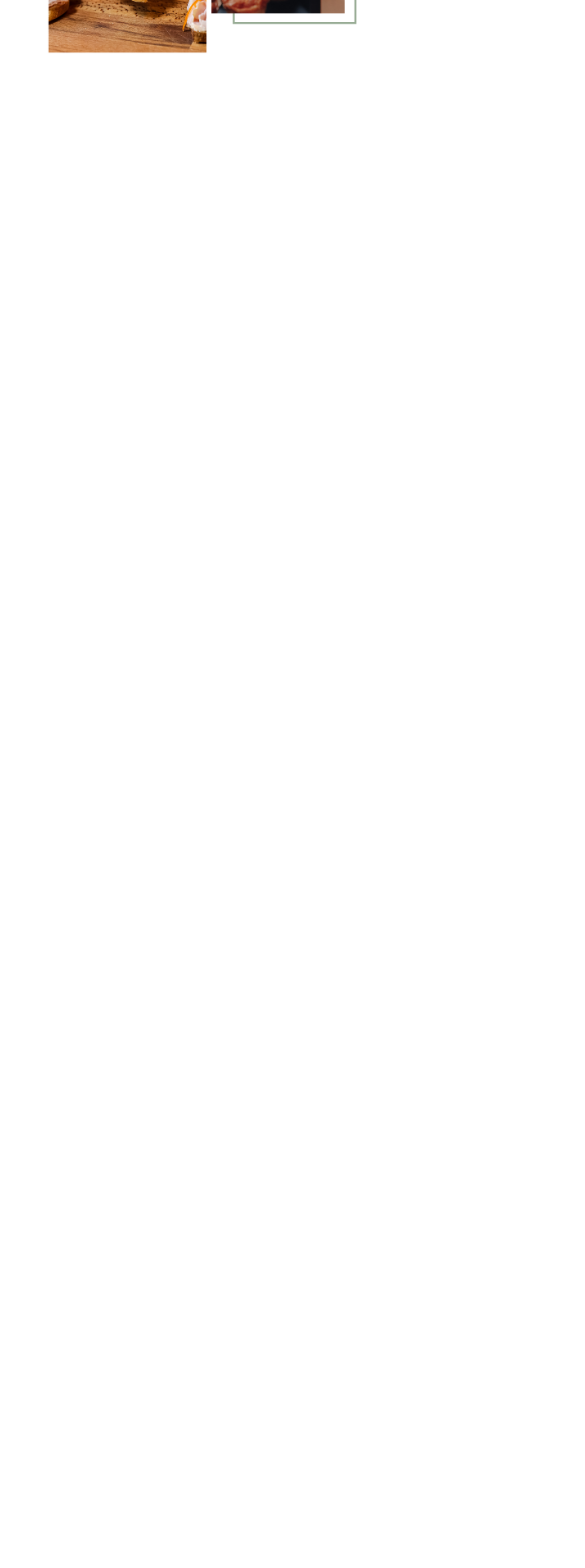
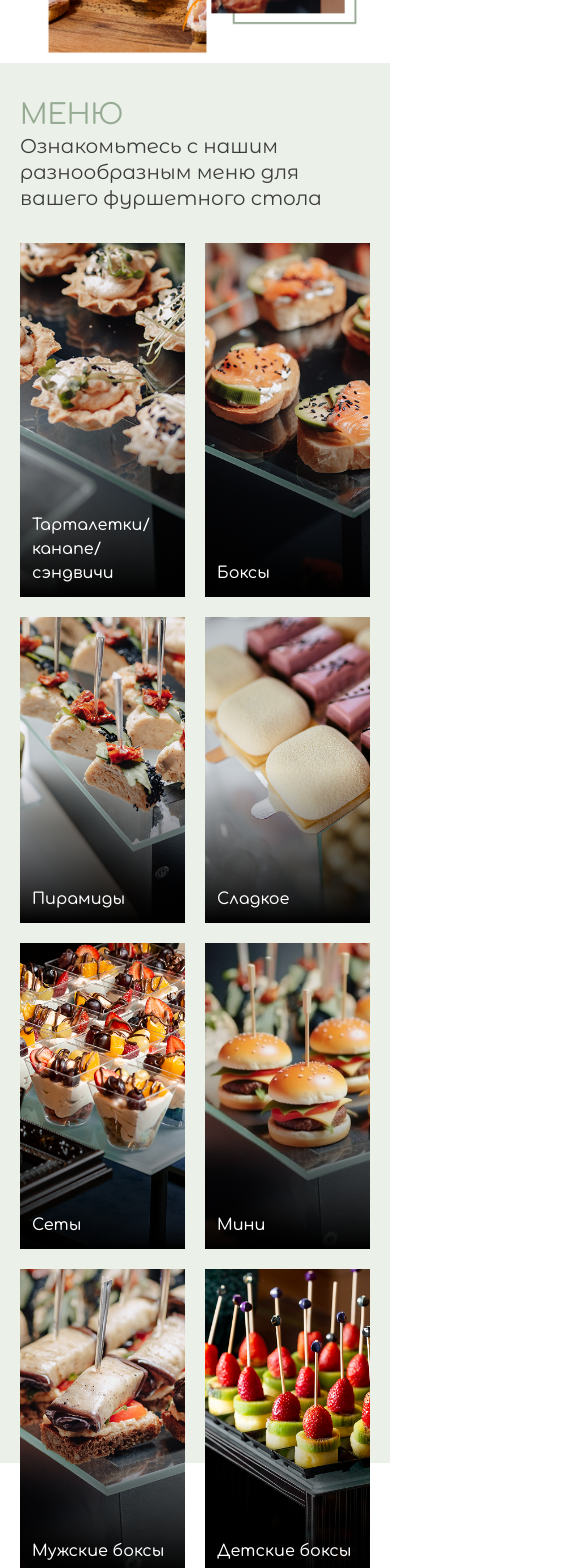
Before and after one commit to RAaDAGoN/deploy-furshet, a Vue app in the folder furshet/: page / in a window 390 px wide. Shown: the part 1660-3228 px from the top of the page, 585 px wide, since content can reach past the window. Before the commit the page ends 1723 px from the top, so only its background shows below. Built offline with nearby package versions, Linux system fonts and the light colour scheme.

Commit message:
Адаптив меню, футера

```diff
--- a/furshet/src/components/MobileMenu.vue
+++ b/furshet/src/components/MobileMenu.vue
@@ -1,5 +1,5 @@
 <template>
-  <div class="bg-[#97AB94] h-full w-full fixed right-0 top-14 z-20  text-white flex flex-col items-center" v-auto-animate>
+  <div class="bg-[#97AB94] h-full w-full fixed right-0 top-14 z-50  text-white flex flex-col items-center" v-auto-animate>
 
     <ul class="max-w-[1746px] mx-auto flex items-center justify-center gap-9 text-[12px] md:text-lg w-full font-montserrat font-normal mt-3">
       <li>Вологда</li>
--- a/furshet/src/components/main/BlockMenu.vue
+++ b/furshet/src/components/main/BlockMenu.vue
@@ -1,11 +1,12 @@
 <template>
-  <div class="bg-[#EBF0E8] px-[85px] py-[85px]">
-    <div class="flex items-center max-w-[1755px] mx-auto">
-      <h1 class="text-[#608067] font-comfort font-medium text-5xl mr-7">МЕНЮ</h1>
-      <p class="font-montserrat text-[#333333] text-xl">Ознакомьтесь с нашим разнообразным меню для вашего фуршетного стола</p>
+  <div class="bg-[#EBF0E8] h-[1400px] md:h-[1400px] max-w-[1746px] mx-auto sm:px-5 py-[34px] md:py-[85px]">
+
+    <div class="flex flex-col md:flex-row md:items-center max-w-[1755px] mx-auto ">
+      <h1 class="text-[#97AB94] font-comfort text-[28px] md:text-5xl mr-7 leading-[130%]">МЕНЮ</h1>
+      <p class="font-montserrat text-[#3C3C3C] font-medium text-xl md:text-xl leading-[130%]">Ознакомьтесь с нашим разнообразным меню для вашего фуршетного стола</p>
     </div>
 
-    <div class="mt-8 grid grid-cols-4 gap-11 max-w-[1755px] mx-auto ">
+    <div class="mt-8 grid grid-cols-2 md:grid-cols-4 gap-5 md:gap-11 h-full text-base font-comfort font-medium text-white md:text-4xl">
       <div class="bg-[url('/image/Menu1.png')] bg-cover flex items-end cursor-pointer relative overflow-hidden group">
         <!-- Черный градиент (по умолчанию) -->
         <div class="absolute bottom-0 left-0 right-0 h-1/2 bg-gradient-to-t from-black/100 to-transparent opacity-100 group-hover:opacity-0 transition-opacity duration-500"></div>
@@ -13,91 +14,91 @@
         <!-- Зеленый градиент (при наведении) -->
         <div class="absolute bottom-0 left-0 right-0 h-1/2 bg-gradient-to-t from-[#97AB94] to-transparent opacity-0 group-hover:opacity-100 transition-opacity duration-500"></div>
 
-        <h1 class="font-comfort font-medium text-4xl text-white px-[30px] py-[30px] z-10">
+        <h1 class="px-3 py-3 md:px-[30px] md:py-[30px] z-10">
           Тарталетки/канапе/сэндвичи
         </h1>
       </div>
 
-      <div class=" h-[540px] bg-cover bg-[url('/image/Menu2.png')] flex items-end cursor-pointer relative overflow-hidden group">
+      <div class="bg-cover bg-[url('/image/Menu2.png')] flex items-end cursor-pointer relative overflow-hidden group">
         <!-- Черный градиент (по умолчанию) -->
         <div class="absolute bottom-0 left-0 right-0 h-1/2 bg-gradient-to-t from-black/100 to-transparent opacity-100 group-hover:opacity-0 transition-opacity duration-500"></div>
 
         <!-- Зеленый градиент (при наведении) -->
         <div class="absolute bottom-0 left-0 right-0 h-1/2 bg-gradient-to-t from-[#97AB94] to-transparent opacity-0 group-hover:opacity-100 transition-opacity duration-500"></div>
 
-        <h1 class="font-comfort font-medium text-4xl text-white px-[30px] py-[30px] z-10">
+        <h1 class="px-3 py-3 md:px-[30px] md:py-[30px] z-10">
           Боксы
         </h1>
       </div>
 
-      <div class=" h-[540px] bg-cover bg-[url('/image/Menu3.png')] flex items-end cursor-pointer relative overflow-hidden group">
+      <div class="bg-cover bg-[url('/image/Menu3.png')] flex items-end cursor-pointer relative overflow-hidden group">
         <!-- Черный градиент (по умолчанию) -->
         <div class="absolute bottom-0 left-0 right-0 h-1/2 bg-gradient-to-t from-black/100 to-transparent opacity-100 group-hover:opacity-0 transition-opacity duration-500"></div>
 
         <!-- Зеленый градиент (при наведении) -->
         <div class="absolute bottom-0 left-0 right-0 h-1/2 bg-gradient-to-t from-[#97AB94] to-transparent opacity-0 group-hover:opacity-100 transition-opacity duration-500"></div>
 
-        <h1 class="font-comfort font-medium text-4xl text-white px-[30px] py-[30px] z-10">
+        <h1 class="px-3 py-3 md:px-[30px] md:py-[30px] z-10">
           Пирамиды
         </h1>
       </div>
 
-      <div class=" h-[540px] bg-cover bg-[url('/image/Menu4.png')] flex items-end cursor-pointer relative overflow-hidden group">
+      <div class="bg-cover bg-[url('/image/Menu4.png')] flex items-end cursor-pointer relative overflow-hidden group">
         <!-- Черный градиент (по умолчанию) -->
         <div class="absolute bottom-0 left-0 right-0 h-1/2 bg-gradient-to-t from-black/100 to-transparent opacity-100 group-hover:opacity-0 transition-opacity duration-500"></div>
 
         <!-- Зеленый градиент (при наведении) -->
         <div class="absolute bottom-0 left-0 right-0 h-1/2 bg-gradient-to-t from-[#97AB94] to-transparent opacity-0 group-hover:opacity-100 transition-opacity duration-500"></div>
 
-        <h1 class="font-comfort font-medium text-4xl text-white px-[30px] py-[30px] z-10">
+        <h1 class="px-3 py-3 md:px-[30px] md:py-[30px] z-10">
           Сладкое
         </h1>
       </div>
 
-      <div class=" h-[540px] bg-cover bg-[url('/image/Menu5.png')] flex items-end cursor-pointer relative overflow-hidden group">
+      <div class=" bg-cover bg-[url('/image/Menu5.png')] flex items-end cursor-pointer relative overflow-hidden group">
         <!-- Черный градиент (по умолчанию) -->
         <div class="absolute bottom-0 left-0 right-0 h-1/2 bg-gradient-to-t from-black/100 to-transparent opacity-100 group-hover:opacity-0 transition-opacity duration-500"></div>
 
         <!-- Зеленый градиент (при наведении) -->
         <div class="absolute bottom-0 left-0 right-0 h-1/2 bg-gradient-to-t from-[#97AB94] to-transparent opacity-0 group-hover:opacity-100 transition-opacity duration-500"></div>
 
-        <h1 class="font-comfort font-medium text-4xl text-white px-[30px] py-[30px] z-10">
+        <h1 class="px-3 py-3 md:px-[30px] md:py-[30px] z-10">
           Сеты
         </h1>
       </div>
 
-      <div class=" h-[540px] bg-cover bg-[url('/image/Menu6.png')] flex items-end cursor-pointer relative overflow-hidden group">
+      <div class="bg-cover bg-[url('/image/Menu6.png')] flex items-end cursor-pointer relative overflow-hidden group">
         <!-- Черный градиент (по умолчанию) -->
         <div class="absolute bottom-0 left-0 right-0 h-1/2 bg-gradient-to-t from-black/100 to-transparent opacity-100 group-hover:opacity-0 transition-opacity duration-500"></div>
 
         <!-- Зеленый градиент (при наведении) -->
         <div class="absolute bottom-0 left-0 right-0 h-1/2 bg-gradient-to-t from-[#97AB94] to-transparent opacity-0 group-hover:opacity-100 transition-opacity duration-500"></div>
 
-        <h1 class="font-comfort font-medium text-4xl text-white px-[30px] py-[30px] z-10">
+        <h1 class="px-3 py-3 md:px-[30px] md:py-[30px] z-10">
           Мини
         </h1>
       </div>
 
-      <div class=" h-[540px] bg-cover bg-[url('/image/Menu7.png')] flex items-end cursor-pointer relative overflow-hidden group">
+      <div class="bg-cover bg-[url('/image/Menu7.png')] flex items-end cursor-pointer relative overflow-hidden group">
         <!-- Черный градиент (по умолчанию) -->
         <div class="absolute bottom-0 left-0 right-0 h-1/2 bg-gradient-to-t from-black/100 to-transparent opacity-100 group-hover:opacity-0 transition-opacity duration-500"></div>
 
         <!-- Зеленый градиент (при наведении) -->
         <div class="absolute bottom-0 left-0 right-0 h-1/2 bg-gradient-to-t from-[#97AB94] to-transparent opacity-0 group-hover:opacity-100 transition-opacity duration-500"></div>
 
-        <h1 class="font-comfort font-medium text-4xl text-white px-[30px] py-[30px] z-10">
+        <h1 class="px-3 py-3 md:px-[30px] md:py-[30px] z-10">
           Мужские боксы
         </h1>
       </div>
 
-      <div class="h-[540px] bg-cover bg-[url('/image/Menu8.png')] flex items-end cursor-pointer relative overflow-hidden group">
+      <div class="bg-cover bg-[url('/image/Menu8.png')] flex items-end cursor-pointer relative overflow-hidden group">
         <!-- Черный градиент (по умолчанию) -->
         <div class="absolute bottom-0 left-0 right-0 h-1/2 bg-gradient-to-t from-black/100 to-transparent opacity-100 group-hover:opacity-0 transition-opacity duration-500"></div>
 
         <!-- Зеленый градиент (при наведении) -->
         <div class="absolute bottom-0 left-0 right-0 h-1/2 bg-gradient-to-t from-[#97AB94] to-transparent opacity-0 group-hover:opacity-100 transition-opacity duration-500"></div>
 
-        <h1 class="font-comfort font-medium text-4xl text-white px-[30px] py-[30px] z-10">
+        <h1 class="px-3 py-3 md:px-[30px] md:py-[30px] z-10">
           Детские боксы
         </h1>
       </div>
--- a/furshet/src/pages/Main.vue
+++ b/furshet/src/pages/Main.vue
@@ -5,26 +5,26 @@
 
     <Content />
 
-<!--    <BlockMenu />-->
+    <BlockMenu />
 
-<!--    <div class="bg-[#30592A80] px-[85px] py-[23px] mt-[213px] relative ">-->
-<!--      <div class="max-w-[1755px] mx-auto flex flex-col justify-start ">-->
-<!--        <div >-->
-<!--          <h1 class="font-comfort font-semibold text-5xl text-white">Не знаете что выбрать?</h1>-->
-<!--          <p class="font-montserrat text-2xl text-[#EDEDED]">Поможем выбрать фуршетные боксы, которые понравятся всем!</p>-->
-<!--          <button class="outline-none border-transparent bg-white w-[298px] h-[60px] cursor-pointer font-montserrat font-semibold text-[#608067] mt-[20px]">Заказать звонок</button>-->
-<!--        </div>-->
+    <div class="bg-[#30592A80] max-w-[1746px] mx-auto  mt-[213px] relative ">
+      <div class="max-w-[1755px] mx-auto flex flex-col justify-start ">
+        <div class="text-white sm:px-5 py-6">
+          <h1 class="font-comfort font-semibold text-2xl md:text-5xl">Не знаете что выбрать?</h1>
+          <p class="font-montserrat text-base md:text-2xl">Поможем выбрать фуршетные боксы, которые понравятся всем!</p>
+          <Button class="mt-[30px]" title="Заказать звонок"/>
+        </div>
 
-<!--        <img class="absolute bottom-0 right-0 z-10" src="/image/Food.png" alt="Food">-->
-<!--      </div>-->
+        <img class="md:absolute bottom-0 right-0 z-10 " src="/image/Food.png" alt="Food">
+      </div>
 
-<!--    </div>-->
+    </div>
 
-<!--    <Content />-->
+    <Content />
 
-<!--    <Content />-->
+    <Content />
 
-<!--    <Footer />-->
+    <Footer />
   </div>
 </template>
 
@@ -35,6 +35,7 @@ import Slider from "@/components/main/Slider.vue";
 import Content from "@/components/main/Content.vue";
 import BlockMenu from "@/components/main/BlockMenu.vue";
 import Footer from "@/components/Footer.vue";
+import Button from "@/components/ui/Button.vue";
 
 
 </script>
```
Also changed, not shown: furshet/src/components/Footer.vue (+12 -12 lines).
